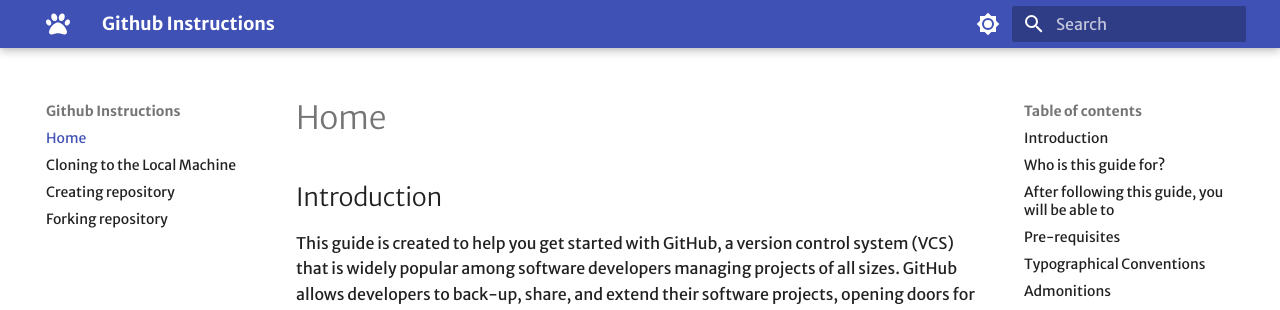
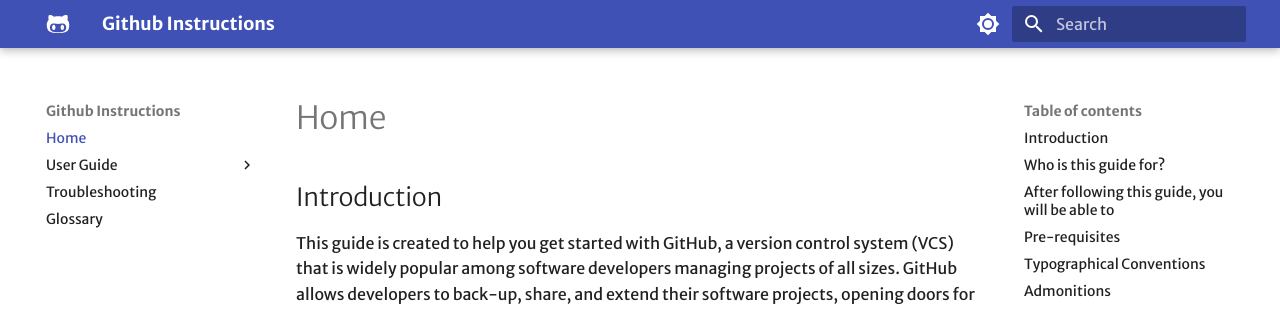
Before and after one commit to Ryan485/COMM2216-Final-Assignment, an MkDocs documentation site: the page built from docs/index.md, in a window 1280 px wide. Shown: the top 310 px of the page. Built offline with MkDocs 1.6.1 and Material for MkDocs 9.7.7, drawn with Linux system fonts in a browser that asks for light colours; some web fonts are replaced.

Commit message:
refine toc

```diff
--- a/mkdocs.yml
+++ b/mkdocs.yml
@@ -6,7 +6,7 @@
     text: Merriweather Sans
     code: Red Hat Mono
   icon:
-    logo: fontawesome/solid/paw
+    logo: fontawesome/brands/github-alt
   palette:
     # Palette toggle for light mode
     - media: "(prefers-color-scheme: light)"
@@ -20,6 +20,13 @@
       toggle:
         icon: material/brightness-4
         name: Switch to light mode
+
+nav:
+  - Home: index.md
+  - User Guide:
+    - cloning.md
+  - troubleshooting.md
+  - glossary.md
 
 markdown_extensions:
   - attr_list
```
Also changed, not shown: docs/glossary.md (added, +2 -0 lines), docs/troubleshooting.md (added, +2 -0 lines).
